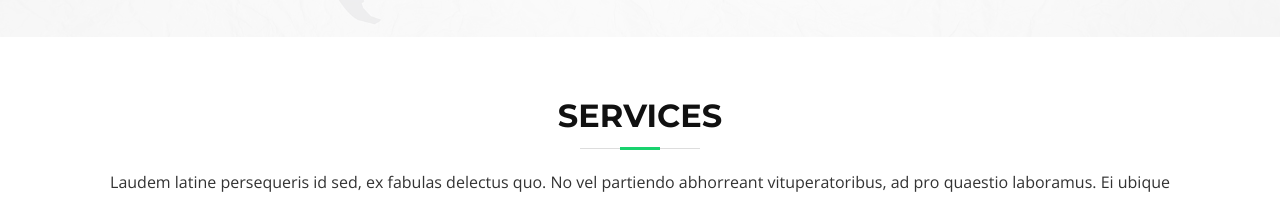
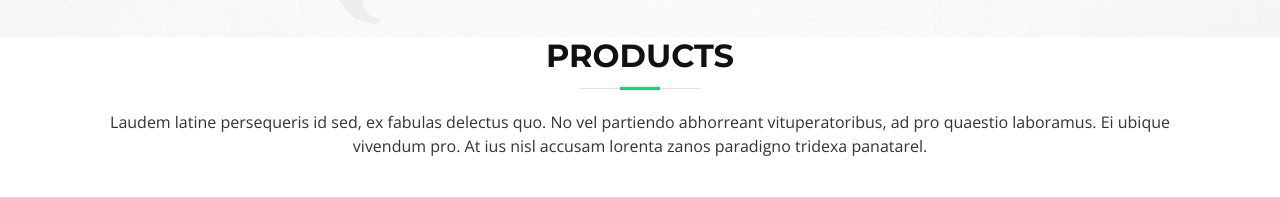
Before and after one commit to stomar703/eximokay, a plain HTML site: page index.html in a window 1280 px wide. Shown: the part 1717-1914 px from the top of the page. Drawn offline with nearby package versions, Linux system fonts and the light colour scheme; some packages are replaced by stand-ins of ours; a script that the page names is missing; files whose address does not match are found by name.

Commit message:
Add files via upload

```diff
--- a/index.html
+++ b/index.html
@@ -241,13 +241,13 @@
     </section><!-- #about -->
 
     <!--==========================
-      Services Section
+      Products Section
     ============================-->
-    <section id="services">
+    <section id="Products">
       <div class="container">
 
         <header class="section-header wow fadeInUp">
-          <h3>Services</h3>
+          <h3>Products</h3>
           <p>Laudem latine persequeris id sed, ex fabulas delectus quo. No vel partiendo abhorreant vituperatoribus, ad pro quaestio laboramus. Ei ubique vivendum pro. At ius nisl accusam lorenta zanos paradigno tridexa panatarel.</p>
         </header>
 
@@ -287,7 +287,7 @@
         </div>
 
       </div>
-    </section><!-- #services -->
+    </section><!-- #Products -->
 
     <!--==========================
       Call To Action Section
@@ -821,7 +821,7 @@
               <li><i class="ion-ios-arrow-right"></i> <a href="#">Home</a></li>
               <li><i class="ion-ios-arrow-right"></i> <a href="#">About us</a></li>
               <li><i class="ion-ios-arrow-right"></i> <a href="#">Products</a></li>
-              <li><i class="ion-ios-arrow-right"></i> <a href="#">Terms of service</a></li>
+              <li><i class="ion-ios-arrow-right"></i> <a href="#">Terms of Products</a></li>
               <li><i class="ion-ios-arrow-right"></i> <a href="#">Privacy policy</a></li>
             </ul>
           </div>
```
